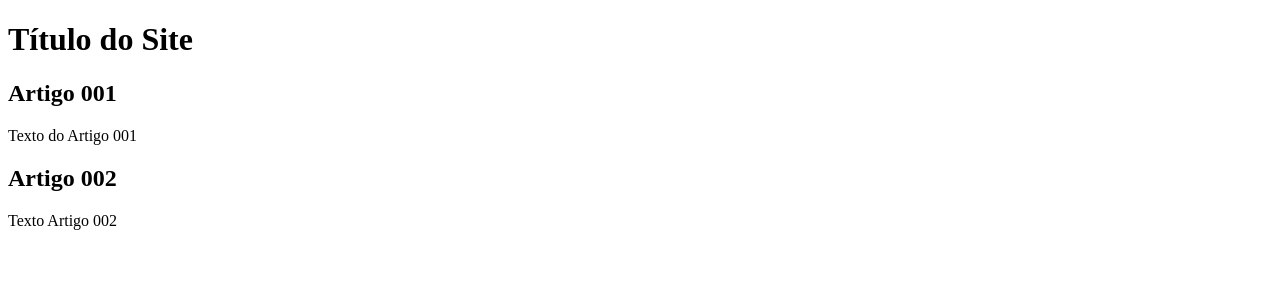
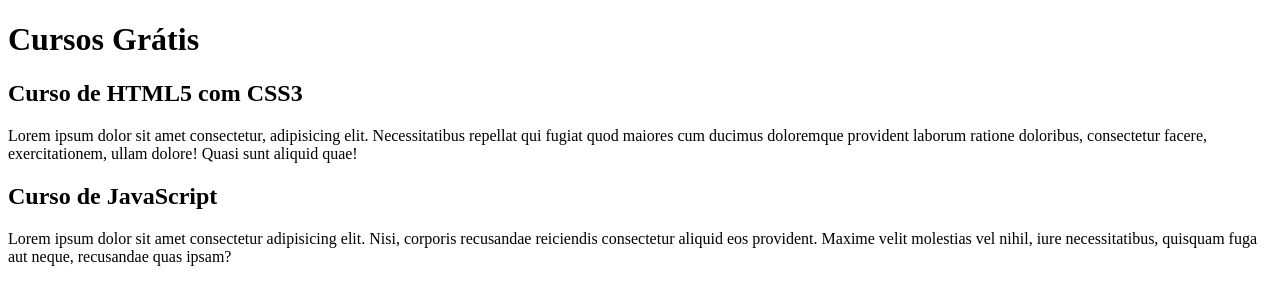
Before and after one commit to FilipeWisdom/projeto-site, a plain HTML site: page index.html in a window 1280 px wide. Drawn offline with Linux system fonts and the light colour scheme.

Commit message:
Comecei a escrever conteúdo

```diff
--- a/index.html
+++ b/index.html
@@ -8,15 +8,15 @@
 <body>
      <main>
         <header>
-            <h1>Título do Site</h1>
+            <h1>Cursos Grátis</h1>
         </header>
         <article>
-            <h2>Artigo 001</h2>
-            <p>Texto do Artigo 001</p>
+            <h2>Curso de HTML5 com CSS3</h2>
+            <p>Lorem ipsum dolor sit amet consectetur, adipisicing elit. Necessitatibus repellat qui fugiat quod maiores cum ducimus doloremque provident laborum ratione doloribus, consectetur facere, exercitationem, ullam dolore! Quasi sunt aliquid quae!</p>
         </article>
         <article>
-            <h2>Artigo 002</h2>
-            <p>Texto Artigo 002</p>
+            <h2>Curso de JavaScript</h2>
+            <p>Lorem ipsum dolor sit amet consectetur adipisicing elit. Nisi, corporis recusandae reiciendis consectetur aliquid eos provident. Maxime velit molestias vel nihil, iure necessitatibus, quisquam fuga aut neque, recusandae quas ipsam?</p>
         </article>
      </main>
 </body>
```
